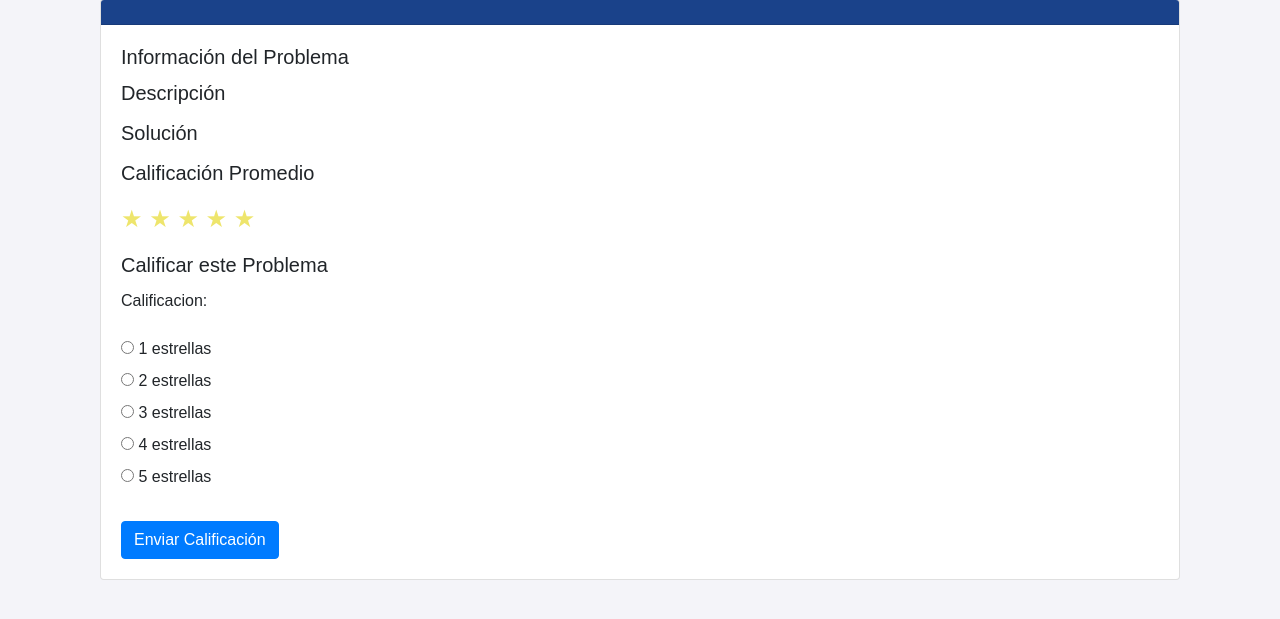
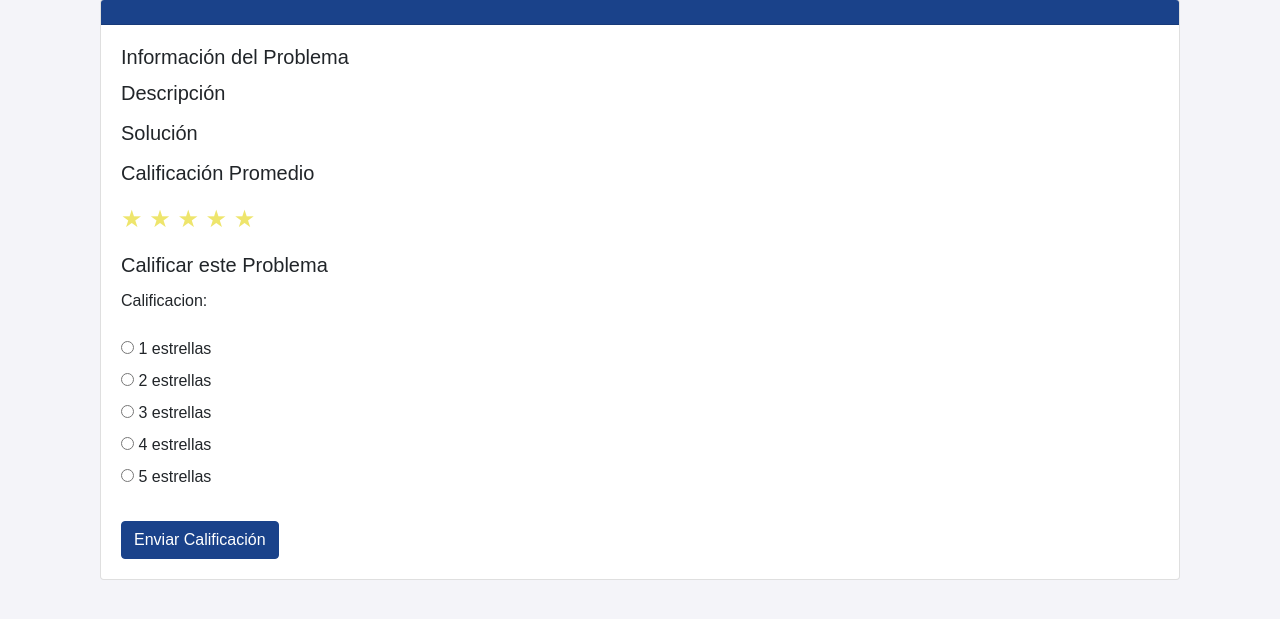
Before and after one commit to Gamajeda/Gestion, a Django app: template login/templates/detalle_problema.html in a window 1280 px wide. Shown: the part 105-724 px from the top of the page. Run offline with Django 5.2, Linux system fonts and the light colour scheme; the template is opened without the code that fills it: values that come from a table or form of the project are taken from there, others are empty; the visitor is signed in with stand-in values (Sample User, id 1); some libraries are stand-ins or nearby versions.

```diff
--- a/login/templates/detalle_problema.html
+++ b/login/templates/detalle_problema.html
@@ -38,17 +38,17 @@
                     <form method="post">
                         {% csrf_token %}
                         {{ form.as_p }}
-                        <button type="submit" class="btn btn-primary mt-2">Enviar Calificación</button>
+                        <button type="submit" class="btn btn-custom-azul mt-2">Enviar Calificación</button>
                     </form>
                 {% endif %}
             {% endif %}
 
             {% if user.is_authenticated and user_profile.rol.nombre == 'Administrador' %}
                 <div class="d-flex justify-content-between mt-4">
-                    <a href="{% url 'editar_problema' problema.id %}" class="btn btn-primary">Editar</a>
+                    <a href="{% url 'editar_problema' problema.id %}" class="btn btn-custom-azul">Editar</a>
                     <form method="post" action="{% url 'eliminar_problema' problema.id %}" style="display:inline;">
                         {% csrf_token %}
-                        <button type="submit" class="btn btn-danger">Eliminar</button>
+                        <button type="submit" class="btn btn-custom-rojo">Eliminar</button>
                     </form>
                 </div>
             {% endif %}
@@ -85,6 +85,29 @@
         font-size: 1em;
     }
 
+    /* Botones personalizados */
+    .btn-custom-azul {
+        background-color: #1A428A;
+        border-color: #1A428A;
+        color: white;
+    }
+
+    .btn-custom-azul:hover {
+        background-color: #153a6f;
+        border-color: #153a6f;
+    }
+
+    .btn-custom-rojo {
+        background-color: #B12028;
+        border-color: #B12028;
+        color: white;
+    }
+
+    .btn-custom-rojo:hover {
+        background-color: #8f1820;
+        border-color: #8f1820;
+    }
+
     .star-rating {
         display: inline-block;
         font-size: 1.5em;
```
